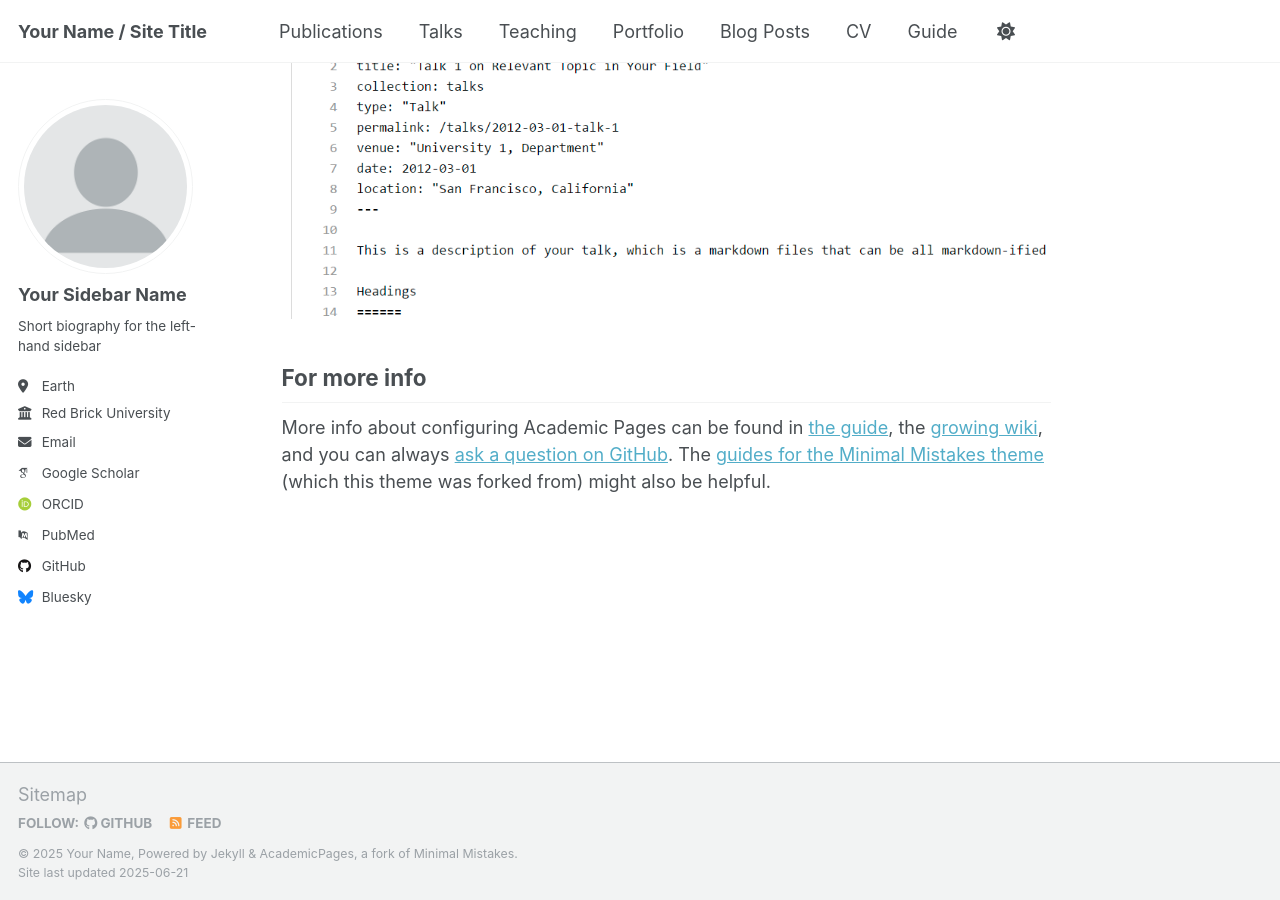
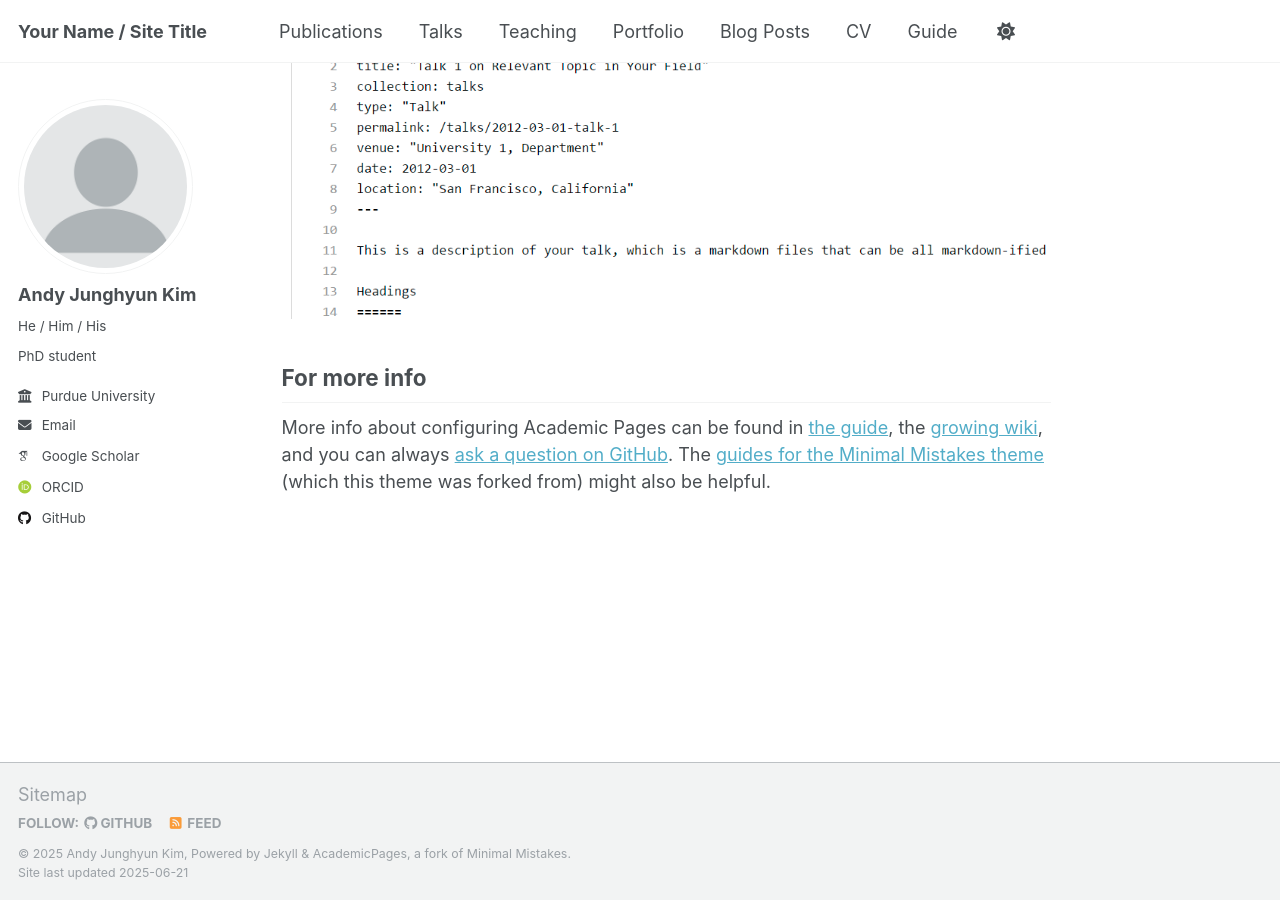
Before and after one commit to AndyJHKim/andyjhkim.github.io, a Jekyll site: the page built from _pages/about.md, in a window 1280 px wide and 900 px high, scrolled down 2636 px. Built offline with Jekyll 4.4.1, drawn with Linux system fonts in a browser that asks for light colours; some web fonts are replaced.

Commit message:
Update _config.yml

```diff
--- a/_config.yml
+++ b/_config.yml
@@ -11,7 +11,7 @@ locale                   : "en-US"
 site_theme               : "default"
 title                    : "Your Name / Site Title"
 title_separator          : "-"
-name                     : &name "Your Name"
+name                     : &name "Andy Junghyun Kim"
 description              : &description "personal description"
 url                      : https://academicpages.github.io # the base hostname & protocol for your site e.g. "https://[your GitHub username].github.io" or if you already have some other page hosted on Github then use "https://[your GitHub username].github.io/[Your Repo Name]"
 baseurl                  : "" # the subpath of your site, e.g. "/blog"
@@ -23,22 +23,22 @@ repository               : "academicpages/academicpages.github.io"
 author:
   # Biographic information
   avatar           : "profile.png"
-  name             : "Your Sidebar Name"
-  pronouns         : # example: "she/her"
-  bio              : "Short biography for the left-hand sidebar"
-  location         : "Earth"
-  employer         : "Red Brick University"
+  name             : "Andy Junghyun Kim"
+  pronouns         : "He / Him / His"
+  bio              : "PhD student"
+  location         : # "Purdue University"
+  employer         : "Purdue University"
   uri              : # URL
-  email            : "none@example.org"
+  email            : "kim4648@purdue.edu"
 
   # Academic websites
   academia         : # URL
   arxiv            : # URL - Update with the correct link to your profile
-  googlescholar    : "https://scholar.google.com/citations?user=PS_CX0AAAAAJ"
+  googlescholar    : "https://scholar.google.com/citations?user=c0PqBXwAAAAJ&hl=en&oi=sra"
   impactstory      : # URL
-  orcid            : "http://orcid.org/yourorcidurl"
+  orcid            : "https://orcid.org/my-orcid?orcid=0000-0003-3799-1760"
   semantic         : # URL
-  pubmed           : "https://www.ncbi.nlm.nih.gov/pubmed/?term=john+snow"
+  pubmed           : # "https://www.ncbi.nlm.nih.gov/pubmed/?term=john+snow"
   researchgate     : # URL
   scopus           : # URL
 
@@ -46,12 +46,12 @@ author:
   bitbucket        : # Username - Update with your username on the site
   codepen          : # Username
   dribbble         : # Username
-  github           : "academicpages"
+  github           : "AndyJHKim"
   kaggle           : # Username
   stackoverflow    : # User number or user number and name (i.e., use "1" or "1/jeff-atwood")
 
   # Social media
-  bluesky          : "bsky.app" # Replace this with you Bluesky username
+  bluesky          : # "bsky.app" # Replace this with you Bluesky username
   facebook         : # Username
   flickr           : # Username
   foursquare       : # Username
```
